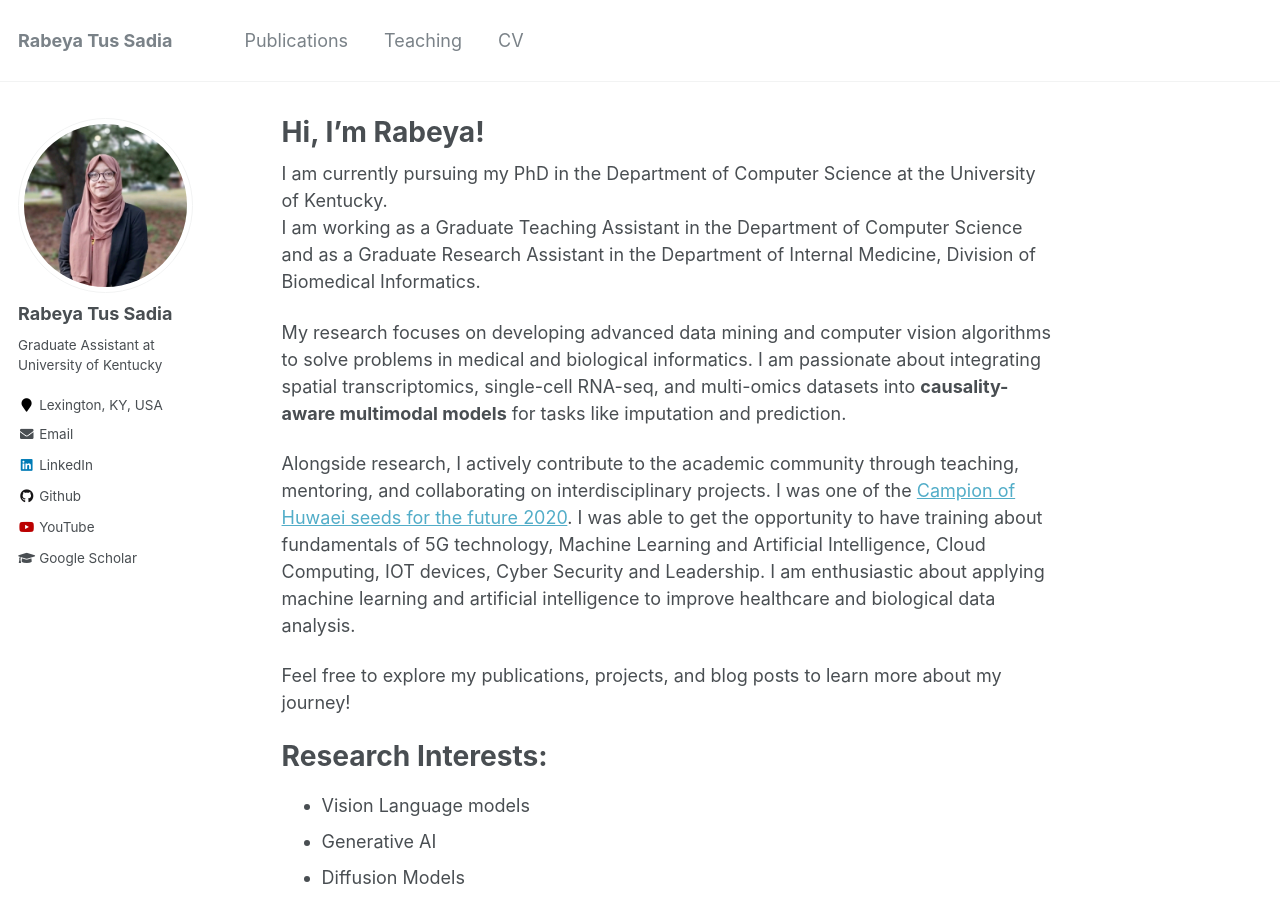
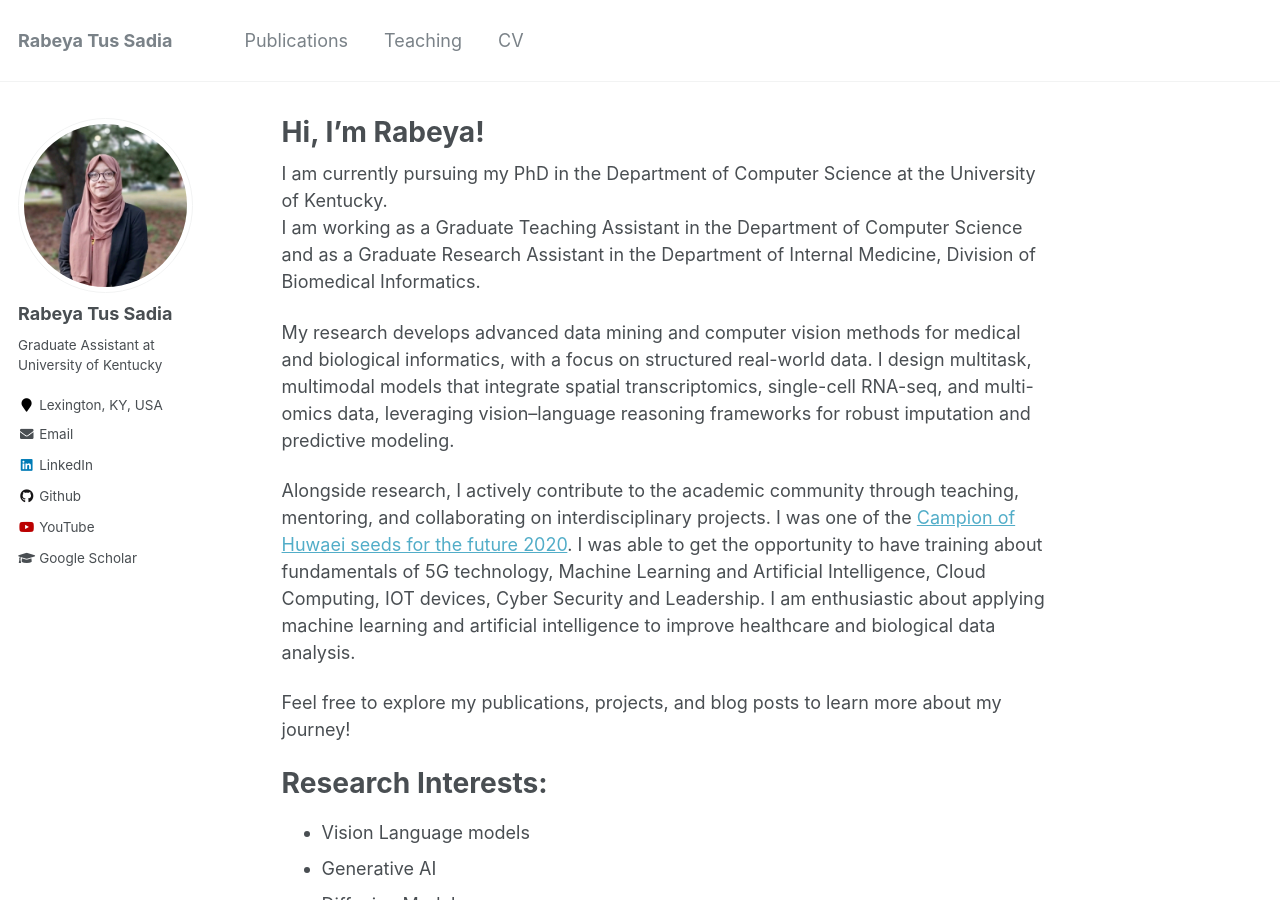
Before and after one commit to Rumi07/rumi07.github.io, a Jekyll site: the page built from _pages/about.md, in a window 1280 px wide and 900 px high. Built offline with Jekyll 4.4.1, drawn with Linux system fonts in a browser that asks for light colours.

Commit message:
Update about.md

```diff
--- a/_pages/about.md
+++ b/_pages/about.md
@@ -11,7 +11,7 @@ redirect_from:
 I am currently pursuing my PhD in the Department of Computer Science at the University of Kentucky.
 I am working as a Graduate Teaching Assistant in the Department of Computer Science and as a Graduate Research Assistant in the Department of Internal Medicine, Division of Biomedical Informatics.
 
-My research focuses on developing advanced data mining and computer vision algorithms to solve problems in medical and biological informatics. I am passionate about integrating spatial transcriptomics, single-cell RNA-seq, and multi-omics datasets into **causality-aware multimodal models** for tasks like imputation and prediction.
+My research develops advanced data mining and computer vision methods for medical and biological informatics, with a focus on structured real-world data. I design multitask, multimodal models that integrate spatial transcriptomics, single-cell RNA-seq, and multi-omics data, leveraging vision–language reasoning frameworks for robust imputation and predictive modeling.
 
 Alongside research, I actively contribute to the academic community through teaching, mentoring, and collaborating on interdisciplinary projects.  I was one of the [Campion of Huwaei seeds for the future 2020](https://www.newagebd.net/article/115387/10-bangladeshi-students-to-receive-training-from-huawei-hq#google_vignette). I was able to get the opportunity to have training about  fundamentals of 5G technology, Machine Learning and Artificial Intelligence, Cloud Computing, IOT devices, Cyber Security and Leadership.
 I am enthusiastic about applying machine learning and artificial intelligence to improve healthcare and biological data analysis.
```
